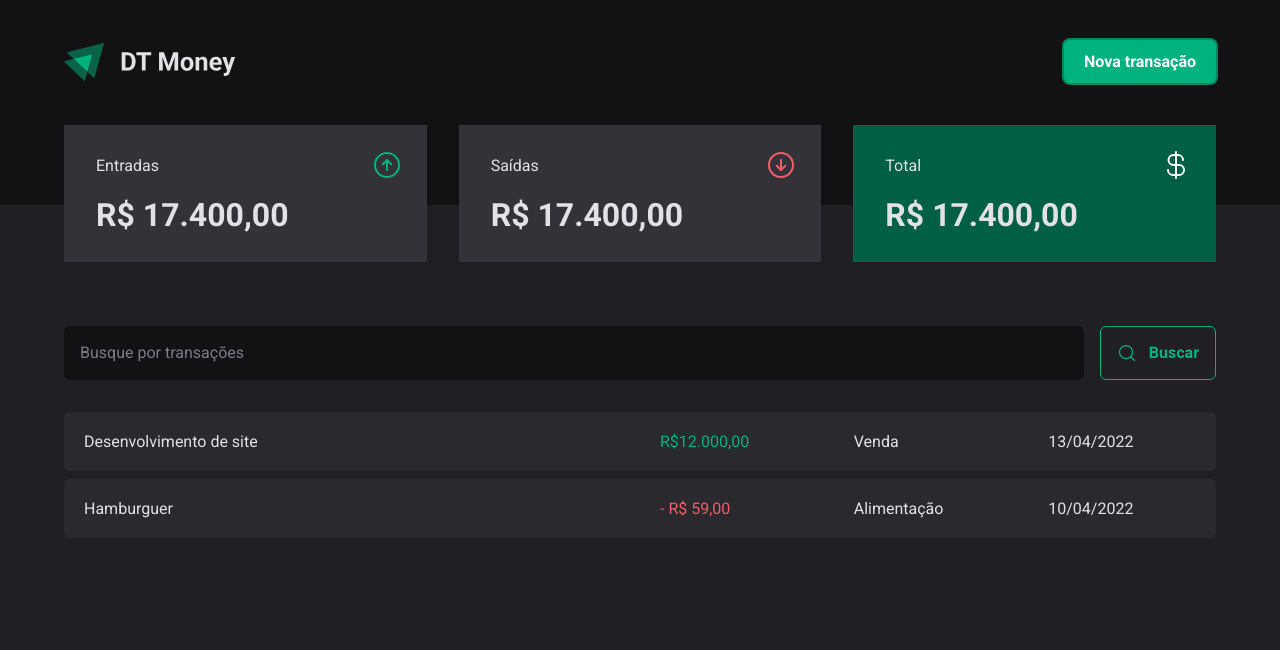
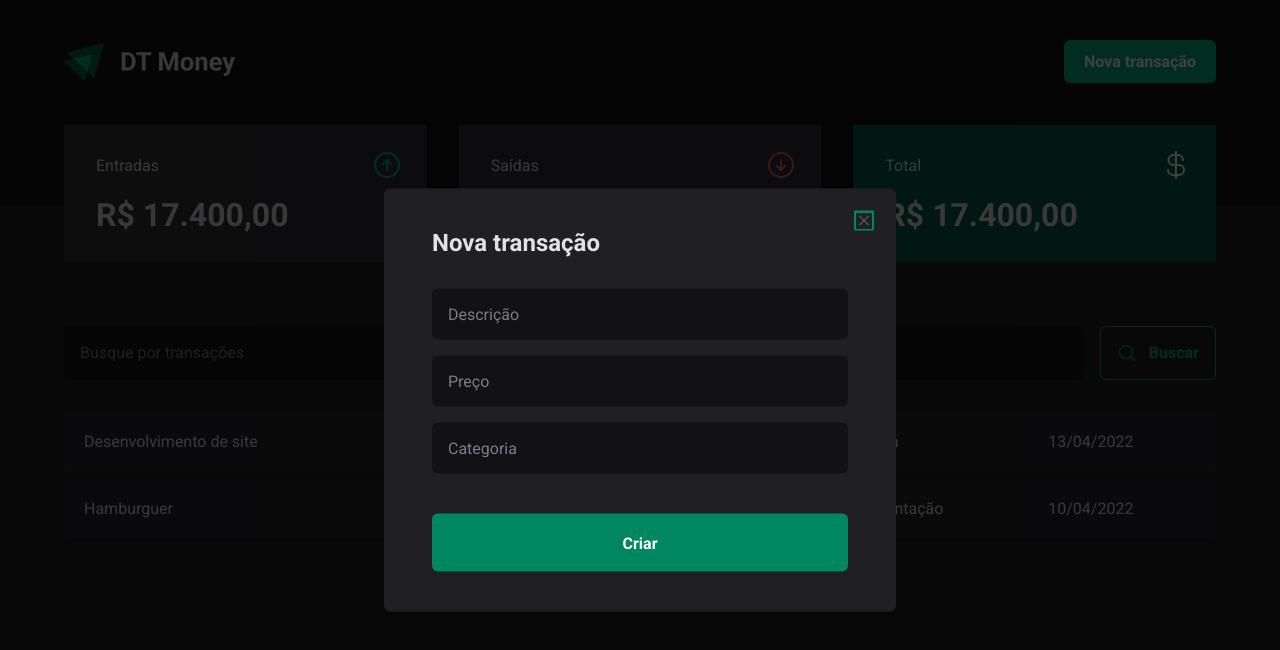
Before and after one commit to victorlucass/dt-money, a React (Vite) app: page / in a window 1280 px wide. Both pictures are taken after a click on the button "Nova transação". Shown: the top 650 px of the page. Built offline with nearby package versions, Linux system fonts and the light colour scheme.

Commit message:
feat: code modal content

```diff
--- a/src/components/header/index.tsx
+++ b/src/components/header/index.tsx
@@ -1,11 +1,20 @@
 import { HeaderContainer, HeaderContent, NewTransactionButton } from "./styled";
 import logo from "../../assets/logo.svg";
+import * as Dialog from "@radix-ui/react-dialog";
+import { NewTransactionModal } from "../newTransaction";
+
 export function Header() {
   return (
     <HeaderContainer>
       <HeaderContent>
         <img src={logo} alt="" />
-        <NewTransactionButton>Nova transação</NewTransactionButton>
+        <Dialog.Root>
+          <Dialog.Trigger asChild>
+            {/*a sChild serve para não criar outro butão*/}
+            <NewTransactionButton>Nova transação</NewTransactionButton>
+          </Dialog.Trigger>
+          <NewTransactionModal />
+        </Dialog.Root>
       </HeaderContent>
     </HeaderContainer>
   );
--- /dev/null
+++ b/src/components/newTransaction/index.tsx
@@ -0,0 +1,22 @@
+import * as Dialog from "@radix-ui/react-dialog";
+import { X } from "phosphor-react";
+import { DialogCloseButton, DialogContent, DialogOverlay } from "./styled";
+export function NewTransactionModal() {
+  return (
+    <Dialog.Portal>
+      <DialogOverlay />
+      <DialogContent>
+        <DialogCloseButton>
+          <X />
+        </DialogCloseButton>
+        <Dialog.Title>Nova transação</Dialog.Title>
+        <form action="submit">
+          <input type="text" placeholder="Descrição" required />
+          <input type="number" placeholder="Preço" required />
+          <input type="text" placeholder="Categoria" required />
+          <button type="submit">Criar</button>
+        </form>
+      </DialogContent>
+    </Dialog.Portal>
+  );
+}
--- /dev/null
+++ b/src/components/newTransaction/styled.ts
@@ -0,0 +1,70 @@
+import * as Dialog from "@radix-ui/react-dialog";
+import styled from "styled-components";
+
+export const DialogOverlay = styled(Dialog.Overlay)`
+  position: fixed;
+  width: 100vw;
+  height: 100vh;
+  inset: 0; // top: 0; left: 0; rigth:0; left:0;
+  background: rgba(0, 0, 0, 0.75);
+`;
+export const DialogContent = styled(Dialog.Content)`
+  min-width: 32rem;
+  border-radius: 6px;
+  padding: 2.5rem 3rem;
+  background: ${(props) => props.theme["gray-800"]};
+
+  // Macete para centralizar
+  position: fixed;
+  top: 50%;
+  left: 50%;
+  transform: translate(-50%, -50%);
+  // Macete para centralizar
+
+  form {
+    margin-top: 2rem;
+    display: flex;
+    flex-direction: column;
+    gap: 1rem;
+
+    input {
+      border-radius: 6px;
+      border: 0;
+      background: ${(props) => props.theme["gray-900"]};
+      color: ${(props) => props.theme["gray-300"]};
+      padding: 1rem;
+
+      &::placeholder {
+        color: ${(props) => props.theme["gray-500"]};
+      }
+    }
+
+    button[type="submit"] {
+      height: 58px;
+      border: 0;
+      background: ${(props) => props.theme["green-500"]};
+      color: ${(props) => props.theme.white};
+      font-weight: bold;
+      padding: 0 1.25rem;
+      border-radius: 6px;
+      margin-top: 1.5rem;
+      cursor: pointer;
+
+      &:hover {
+        background: ${(props) => props.theme["green-700"]};
+        transition: background-color 0.2s;
+      }
+    }
+  }
+`;
+
+export const DialogCloseButton = styled(Dialog.Close)`
+  position: absolute;
+  background: transparent;
+  border: 0;
+  top: 1.5rem;
+  right: 1.5rem;
+  line-height: 0; // ou font-size:0;
+  cursor: pointer;
+  color: ${(props) => props.theme["gray-500"]};
+`;
```
